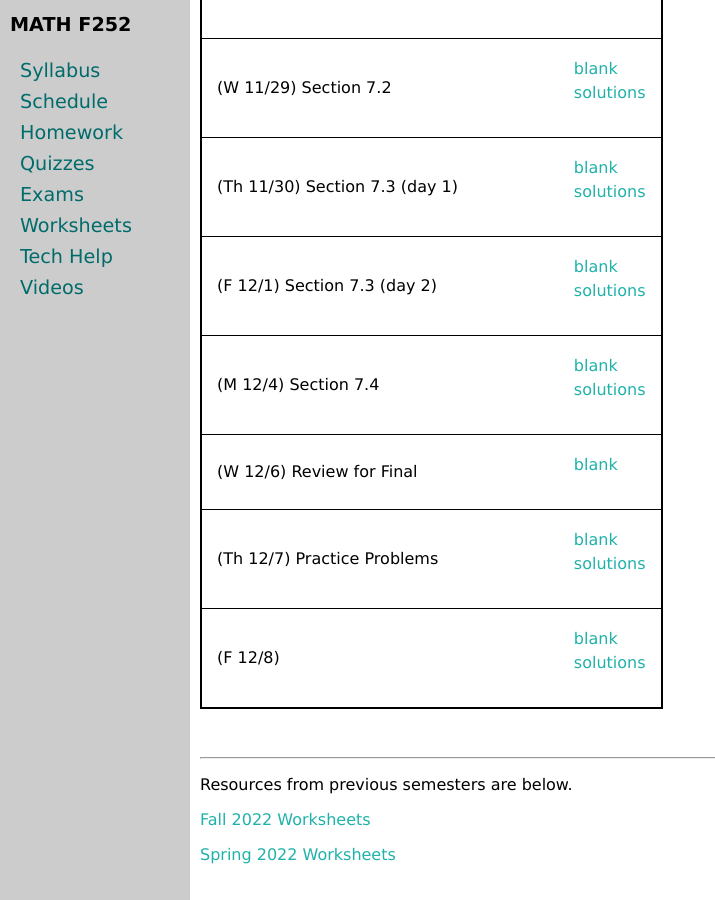
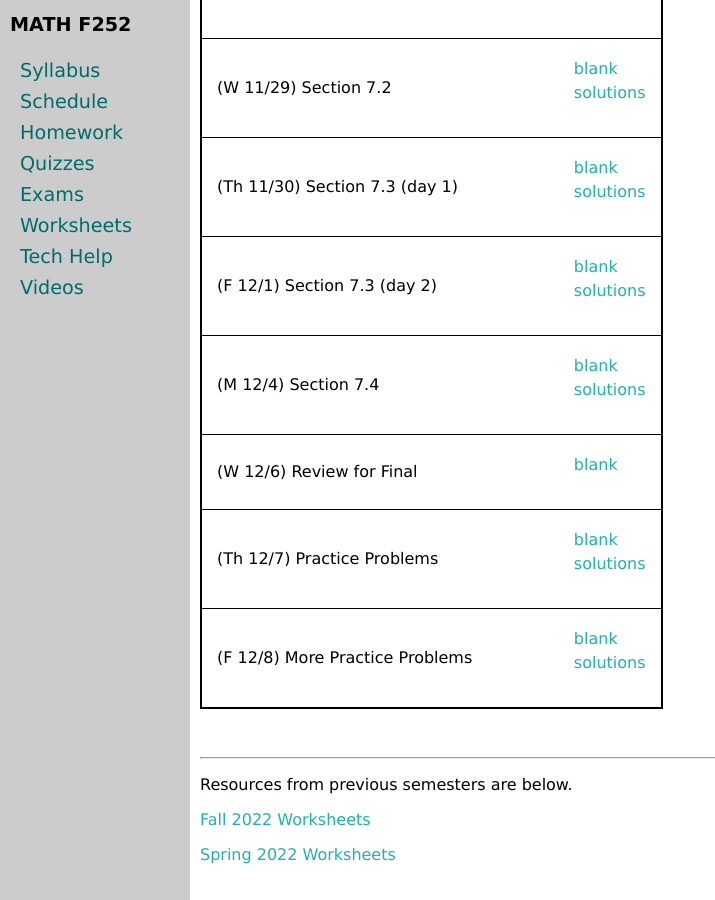
Before and after one commit to uaf-math/calc2, a Jekyll site: the page built from worksheets.md, in a window 1280 px wide and 900 px high, scrolled down 4695 px. Shown: the whole window, without its empty margins (0-715 px from the left). Built offline with Jekyll 4.4.1, drawn with Linux system fonts in a browser that asks for light colours.

Commit message:
Update worksheets.yml

```diff
--- a/_data/worksheets.yml
+++ b/_data/worksheets.yml
@@ -154,6 +154,6 @@ worksheets:
 - name: (Th 12/7) Practice Problems
   blank: FE-review-probs.pdf
   solutions: 252-review-day1-s.pdf
-- name: (F 12/8)
+- name: (F 12/8) More Practice Problems
   blank: FE-review-probs-b.pdf
   solutions: 252-review-day2-s.pdf
```
